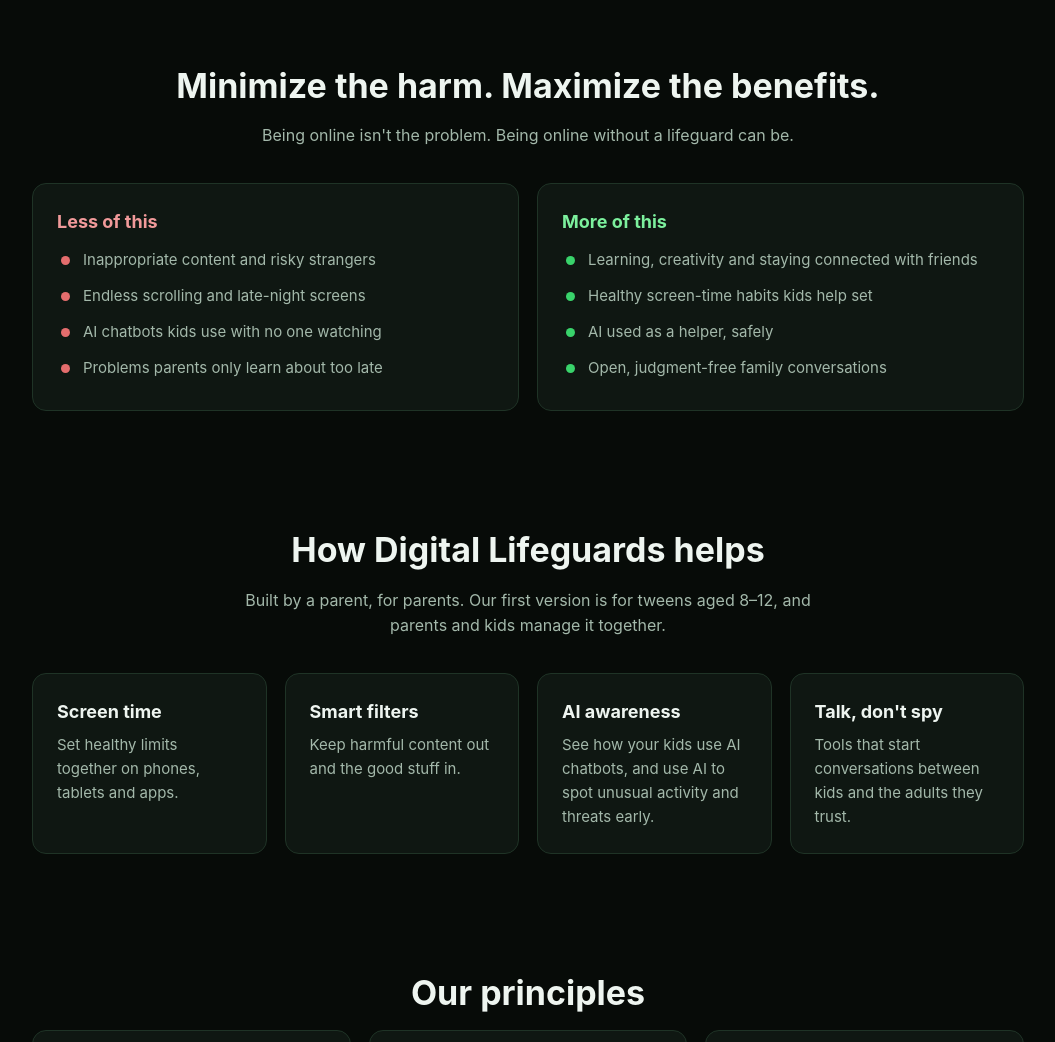
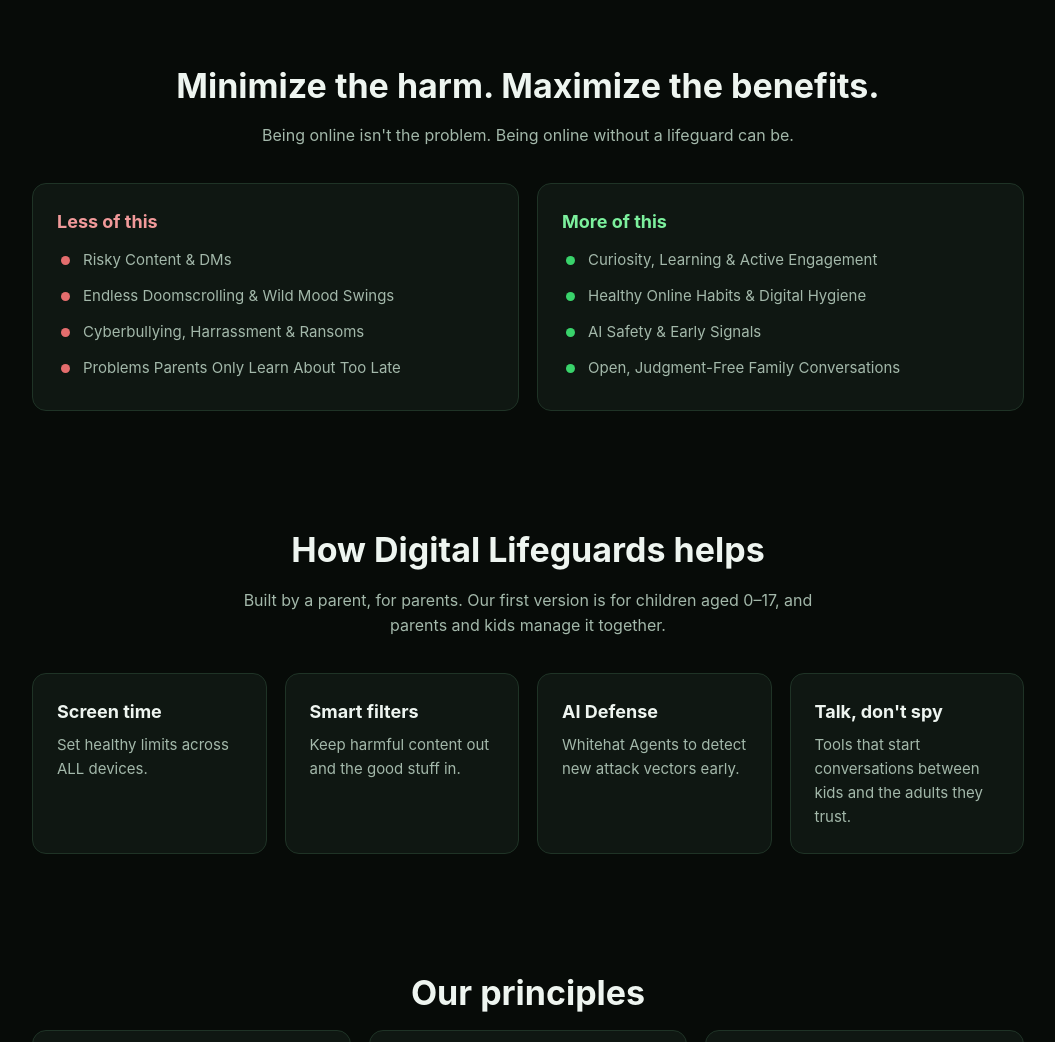
Before and after one commit to thedigitallifeguards-bot/digitallifeguards, a plain HTML site: page index.html in a window 1280 px wide. Shown: the part 1717-2759 px from the top of the page, without its empty margins (112-1167 px from the left). Drawn offline with Linux system fonts and the light colour scheme.

Commit message:
Update index.html
revised all text

```diff
--- a/index.html
+++ b/index.html
@@ -86,19 +86,19 @@
       <div class="card minus">
         <h3>Less of this</h3>
         <ul>
-          <li>Inappropriate content and risky strangers</li>
-          <li>Endless scrolling and late-night screens</li>
-          <li>AI chatbots kids use with no one watching</li>
-          <li>Problems parents only learn about too late</li>
+          <li>Risky Content & DMs</li>
+          <li>Endless Doomscrolling & Wild Mood Swings</li>
+          <li>Cyberbullying, Harrassment & Ransoms</li>
+          <li>Problems Parents Only Learn About Too Late</li>
         </ul>
       </div>
       <div class="card">
         <h3>More of this</h3>
         <ul>
-          <li>Learning, creativity and staying connected with friends</li>
-          <li>Healthy screen-time habits kids help set</li>
-          <li>AI used as a helper, safely</li>
-          <li>Open, judgment-free family conversations</li>
+          <li>Curiosity, Learning & Active Engagement</li>
+          <li>Healthy Online Habits & Digital Hygiene</li>
+          <li>AI Safety & Early Signals</li>
+          <li>Open, Judgment-Free Family Conversations</li>
         </ul>
       </div>
     </div>
@@ -106,11 +106,11 @@
 
   <section>
     <h2>How Digital Lifeguards helps</h2>
-    <p class="sub">Built by a parent, for parents. Our first version is for tweens aged 8–12, and parents and kids manage it together.</p>
+    <p class="sub">Built by a parent, for parents. Our first version is for children aged 0–17, and parents and kids manage it together.</p>
     <div class="grid">
-      <div class="card"><h3>Screen time</h3><p>Set healthy limits together on phones, tablets and apps.</p></div>
+      <div class="card"><h3>Screen time</h3><p>Set healthy limits across ALL devices.</p></div>
       <div class="card"><h3>Smart filters</h3><p>Keep harmful content out and the good stuff in.</p></div>
-      <div class="card"><h3>AI awareness</h3><p>See how your kids use AI chatbots, and use AI to spot unusual activity and threats early.</p></div>
+      <div class="card"><h3>AI Defense</h3><p>Whitehat Agents to detect new attack vectors early.</p></div>
       <div class="card"><h3>Talk, don't spy</h3><p>Tools that start conversations between kids and the adults they trust.</p></div>
     </div>
   </section>
```
